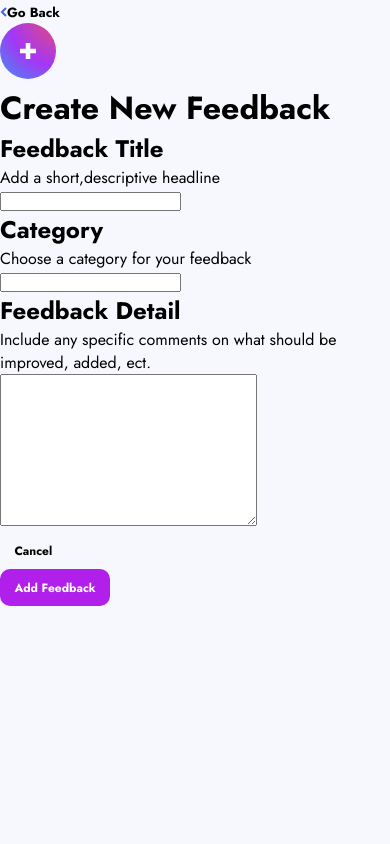
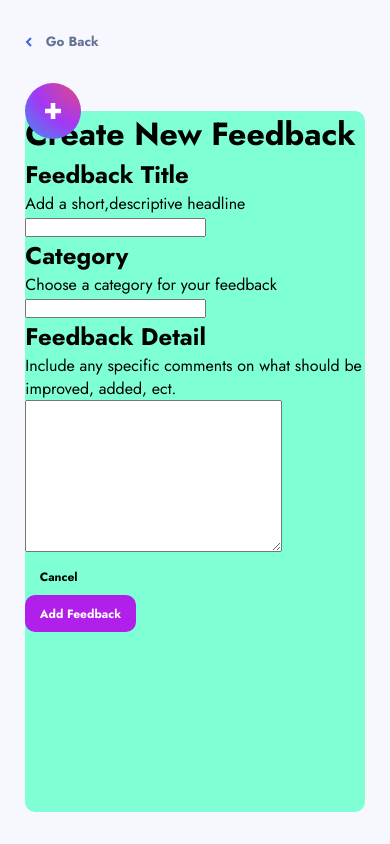
Before and after one commit to Victor-Nyagudi/product-feedback-app-react, a React (Create React App) app: page / in a window 390 px wide. Built offline with nearby package versions, Linux system fonts and the light colour scheme.

Commit message:
Style GoBackHeader of AddEditFeedbackPage mobile

```diff
--- a/src/components/pages/add-edit-feedback-page/AddEditFeedbackMain.js
+++ b/src/components/pages/add-edit-feedback-page/AddEditFeedbackMain.js
@@ -4,11 +4,10 @@ import AddEditFeedbackInput from "./AddEditFeedbackInput";
 function AddEditFeedbackMain({ title, isEditing }) {
     return (
         <main className="add-edit-feedback__main">
-            <div className="add-edit-feedback__icon">
             {
                 isEditing ?
 
-                    <svg width="40" height="40" xmlns="http://www.w3.org/2000/svg">
+                <svg className="add-edit-feedback__icon" width="40" height="40" xmlns="http://www.w3.org/2000/svg">
                     <defs>
                         <radialGradient cx="103.9%" cy="-10.387%" fx="103.9%" fy="-10.387%" r="166.816%" id="a"><stop stopColor="#E84D70" offset="0%"/><stop stopColor="#A337F6" offset="53.089%"/><stop stopColor="#28A7ED" offset="100%"/></radialGradient>
                     </defs>
@@ -18,11 +17,10 @@ function AddEditFeedbackMain({ title, isEditing }) {
 
                 :
 
-                    <svg width="56" height="56" xmlns="http://www.w3.org/2000/svg">
+                <svg className="add-edit-feedback__icon" width="56" height="56" xmlns="http://www.w3.org/2000/svg">
                     <defs><radialGradient cx="103.9%" cy="-10.387%" fx="103.9%" fy="-10.387%" r="166.816%" id="a"><stop stopColor="#E84D70" offset="0%"/><stop stopColor="#A337F6" offset="53.089%"/><stop stopColor="#28A7ED" offset="100%"/></radialGradient></defs><g fill="none" fillRule="evenodd"><circle fill="url(#a)" cx="28" cy="28" r="28"/><path fill="#FFF" fillRule="nonzero" d="M30.343 36v-5.834h5.686v-4.302h-5.686V20h-4.597v5.864H20v4.302h5.746V36z"/></g>
                 </svg>
             }
-            </div>
 
             <h1 className="add-edit-feedback__title">
                 { isEditing ? `Editing '${title}'` : 'Create New Feedback' }
--- a/src/components/pages/add-edit-feedback-page/AddEditFeedbackPage.js
+++ b/src/components/pages/add-edit-feedback-page/AddEditFeedbackPage.js
@@ -3,7 +3,7 @@ import AddEditFeedbackMain from "./AddEditFeedbackMain";
 
 function AddEditFeedbackPage() {
     return (
-        <div className="add-edit-feedback">
+        <div className="add-edit-feedback container">
             <GoBackHeader />
             <AddEditFeedbackMain title={ 'Add a dark theme option' } />
         </div>
--- a/src/css/main.css
+++ b/src/css/main.css
@@ -244,6 +244,47 @@ a {
   color: #647196;
   line-height: 1.38;
   margin-bottom: 1.5em;
+}
+
+.add-edit-feedback {
+  min-height: 100vh;
+  display: -webkit-box;
+  display: -ms-flexbox;
+  display: flex;
+  -webkit-box-orient: vertical;
+  -webkit-box-direction: normal;
+      -ms-flex-direction: column;
+          flex-direction: column;
+  padding: 2em 0;
+}
+
+.add-edit-feedback .go-back-header {
+  margin-bottom: 3.75em;
+}
+
+.add-edit-feedback .go-back__primary-button {
+  display: -webkit-box;
+  display: -ms-flexbox;
+  display: flex;
+  -webkit-box-align: center;
+      -ms-flex-align: center;
+          align-items: center;
+  gap: 1em;
+  color: #647196;
+}
+
+.add-edit-feedback__icon {
+  position: absolute;
+  top: -1.75em;
+}
+
+.add-edit-feedback__main {
+  -webkit-box-flex: 1;
+      -ms-flex: 1 auto;
+          flex: 1 auto;
+  background-color: aquamarine;
+  border-radius: 10px;
+  position: relative;
 }
 
 @media (min-width: 600px) {
--- a/src/main.scss
+++ b/src/main.scss
@@ -229,6 +229,42 @@ a {
 
             margin-bottom: 1.5em;
         }
+    }
+}
+
+
+.add-edit-feedback {
+    min-height: 100vh;
+
+    display: flex;
+    flex-direction: column;
+
+    padding: 2em 0;
+
+    .go-back {
+        &-header { margin-bottom: 3.75em; }
+
+        &__primary-button {
+            display: flex;
+            align-items: center;
+            gap: 1em;
+
+            color: getColor('grey-purple');
+        }
+    }
+
+    &__icon {
+        position: absolute;
+        top: -1.75em;
+    }
+
+    &__main {
+        flex: 1 auto;
+
+        background-color: aquamarine;
+        border-radius: $border-radius;
+
+        position: relative;
     }
 }
 
```
Also changed, not shown: 1 other file (tests, documents, lock files or other folders). Lines whose indentation alone changed are shown as unchanged.
